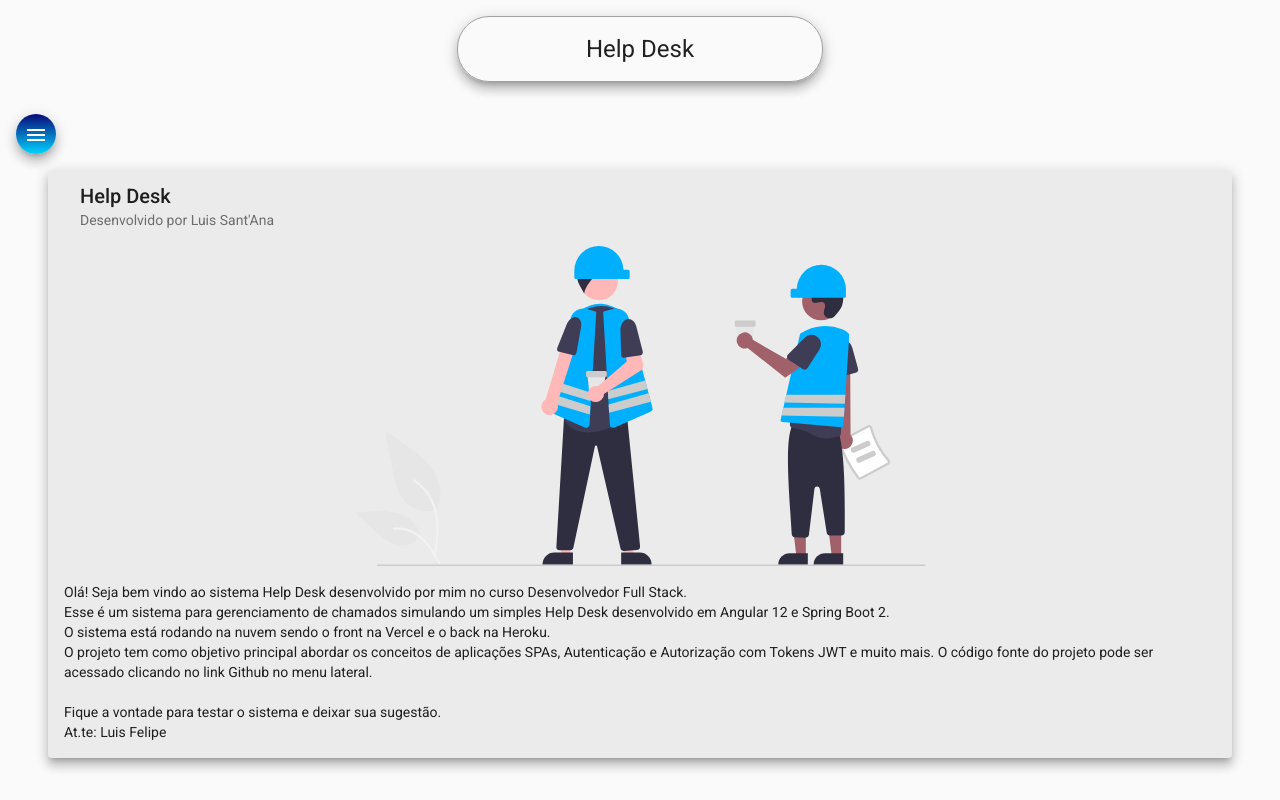
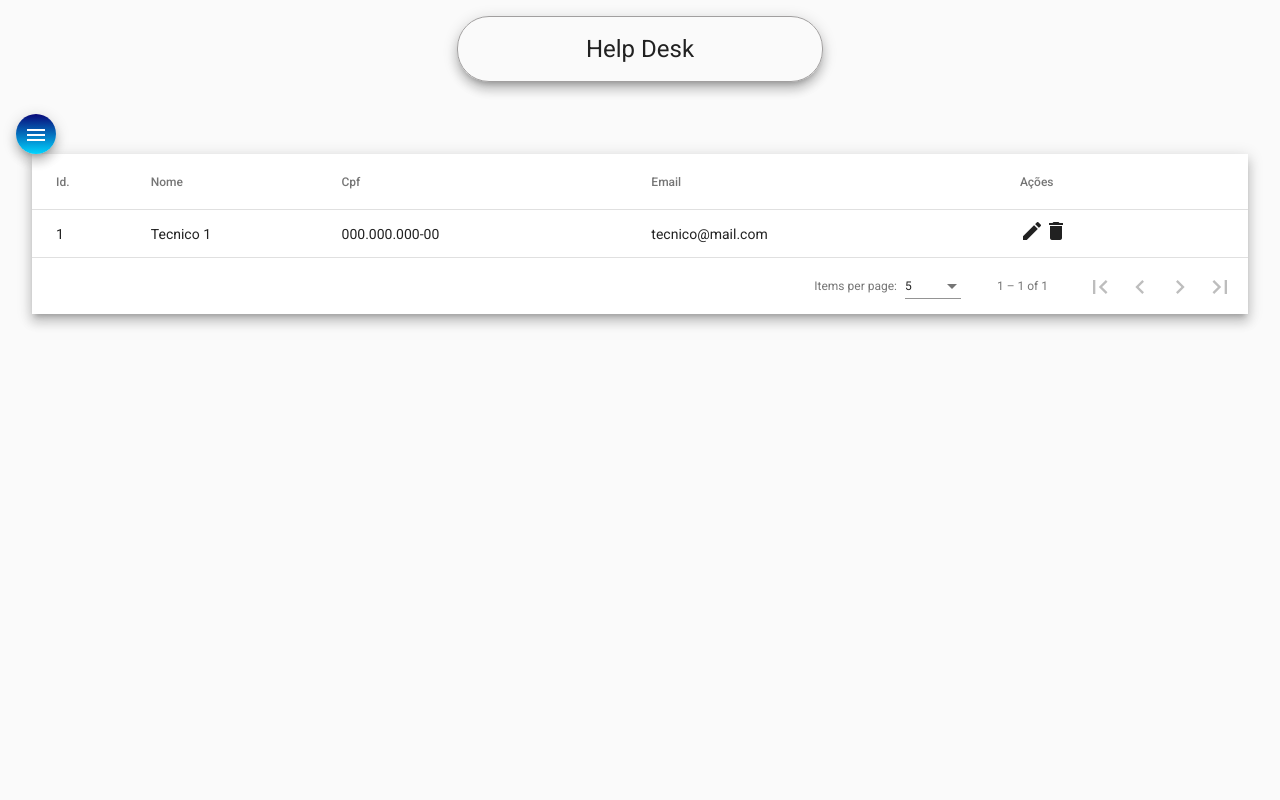
Before and after one commit to luisfelipe449/helpdesk-front, an Angular app: page /tecnicos in a window 1280 px wide. Before the commit this address led to /home. Built offline with nearby package versions, Linux system fonts and the light colour scheme.

Commit message:
html e css para tecnico-list

```diff
--- a/src/app/components/nav/nav.component.ts
+++ b/src/app/components/nav/nav.component.ts
@@ -11,7 +11,7 @@ export class NavComponent implements OnInit {
   constructor(private router: Router) { }
 
   ngOnInit(): void {
-    this.router.navigate(['/home']);
+    this.router.navigate(['/tecnicos']);
   }
 
 }
--- a/src/app/components/tecnico/tecnico-list/tecnico-list.component.css
+++ b/src/app/components/tecnico/tecnico-list/tecnico-list.component.css
@@ -0,0 +1,7 @@
+.container{
+    width: 95%;
+    margin: auto;
+}
+table {
+    width: 100%;
+  }
--- a/src/app/components/tecnico/tecnico-list/tecnico-list.component.html
+++ b/src/app/components/tecnico/tecnico-list/tecnico-list.component.html
@@ -1 +1,46 @@
-<p>tecnico-list works!</p>
+<div class="container">
+  <div class="mat-elevation-z8">
+    <table mat-table [dataSource]="dataSource">
+      <!-- Position Column -->
+      <ng-container matColumnDef="id">
+        <th mat-header-cell *matHeaderCellDef>Id.</th>
+        <td mat-cell *matCellDef="let element">{{ element.id }}</td>
+      </ng-container>
+
+      <!-- Name Column -->
+      <ng-container matColumnDef="nome">
+        <th mat-header-cell *matHeaderCellDef>Nome</th>
+        <td mat-cell *matCellDef="let element">{{ element.nome }}</td>
+      </ng-container>
+
+      <!-- Weight Column -->
+      <ng-container matColumnDef="cpf">
+        <th mat-header-cell *matHeaderCellDef>Cpf</th>
+        <td mat-cell *matCellDef="let element">{{ element.cpf }}</td>
+      </ng-container>
+
+      <!-- Symbol Column -->
+      <ng-container matColumnDef="email">
+        <th mat-header-cell *matHeaderCellDef>Email</th>
+        <td mat-cell *matCellDef="let element">{{ element.email }}</td>
+      </ng-container>
+
+      <ng-container matColumnDef="acoes">
+        <th mat-header-cell *matHeaderCellDef>Ações</th>
+        <td mat-cell *matCellDef="let element">
+          <mat-icon>edit</mat-icon><mat-icon>delete</mat-icon>
+        </td>
+      </ng-container>
+
+      <tr mat-header-row *matHeaderRowDef="displayedColumns"></tr>
+      <tr mat-row *matRowDef="let row; columns: displayedColumns"></tr>
+    </table>
+
+    <mat-paginator
+      [pageSizeOptions]="[5, 10, 20]"
+      showFirstLastButtons
+      aria-label="Select page of periodic elements"
+    >
+    </mat-paginator>
+  </div>
+</div>
--- a/src/app/components/tecnico/tecnico-list/tecnico-list.component.ts
+++ b/src/app/components/tecnico/tecnico-list/tecnico-list.component.ts
@@ -1,15 +1,42 @@
-import { Component, OnInit } from '@angular/core';
+import { Component, OnInit, ViewChild } from "@angular/core";
+import { MatPaginator } from "@angular/material/paginator";
+import { MatTableDataSource } from "@angular/material/table";
+import { Tecnico } from "src/app/models/tecnico";
 
 @Component({
-  selector: 'app-tecnico-list',
-  templateUrl: './tecnico-list.component.html',
-  styleUrls: ['./tecnico-list.component.css']
+  selector: "app-tecnico-list",
+  templateUrl: "./tecnico-list.component.html",
+  styleUrls: ["./tecnico-list.component.css"],
 })
 export class TecnicoListComponent implements OnInit {
+  displayedColumns: string[] = [
+    "id",
+    "nome",
+    "cpf",
+    "email",
+    "acoes",
+  ];
 
-  constructor() { }
+  ELEMENT_DATA: Tecnico[] = [
+    {
+      id: 1,
+      nome: "Tecnico 1",
+      email: "tecnico@mail.com",
+      cpf: "000.000.000-00",
+      senha: "123",
+      perfis: ["ADMIN"],
+      dataCriacao: new Date(),
+    },
+  ];
+  dataSource = new MatTableDataSource<Tecnico>(this.ELEMENT_DATA);
 
-  ngOnInit(): void {
+  constructor() {}
+
+  ngOnInit(): void {}
+
+  @ViewChild(MatPaginator) paginator: MatPaginator;
+
+  ngAfterViewInit() {
+    this.dataSource.paginator = this.paginator;
   }
-
 }
--- /dev/null
+++ b/src/app/models/tecnico.ts
@@ -0,0 +1,9 @@
+export interface Tecnico {
+    id?: any;
+    nome: string;
+    email: string;
+    cpf: string;
+    senha: string;
+    perfis: string[];
+    dataCriacao: any;
+}
```
